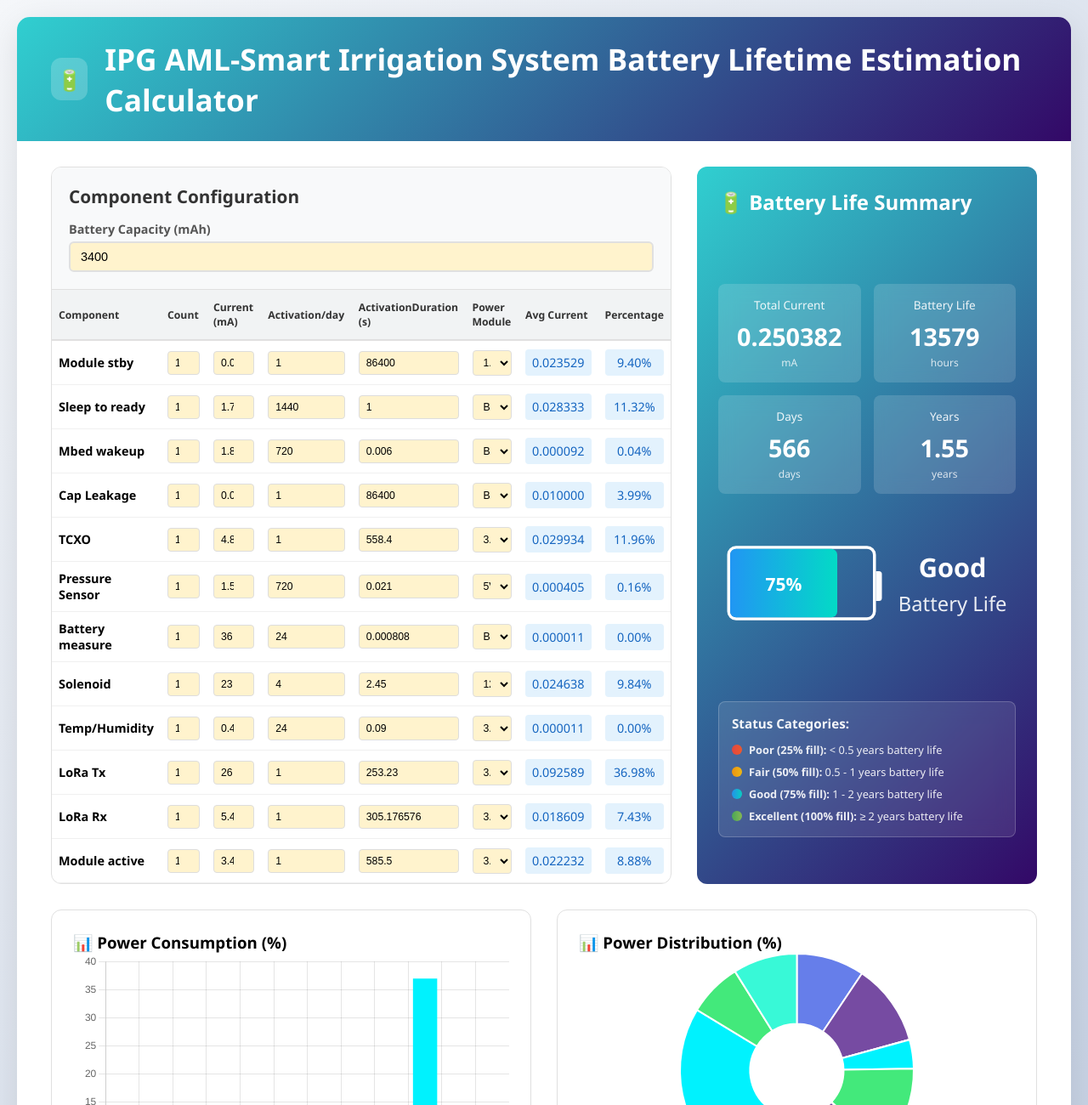
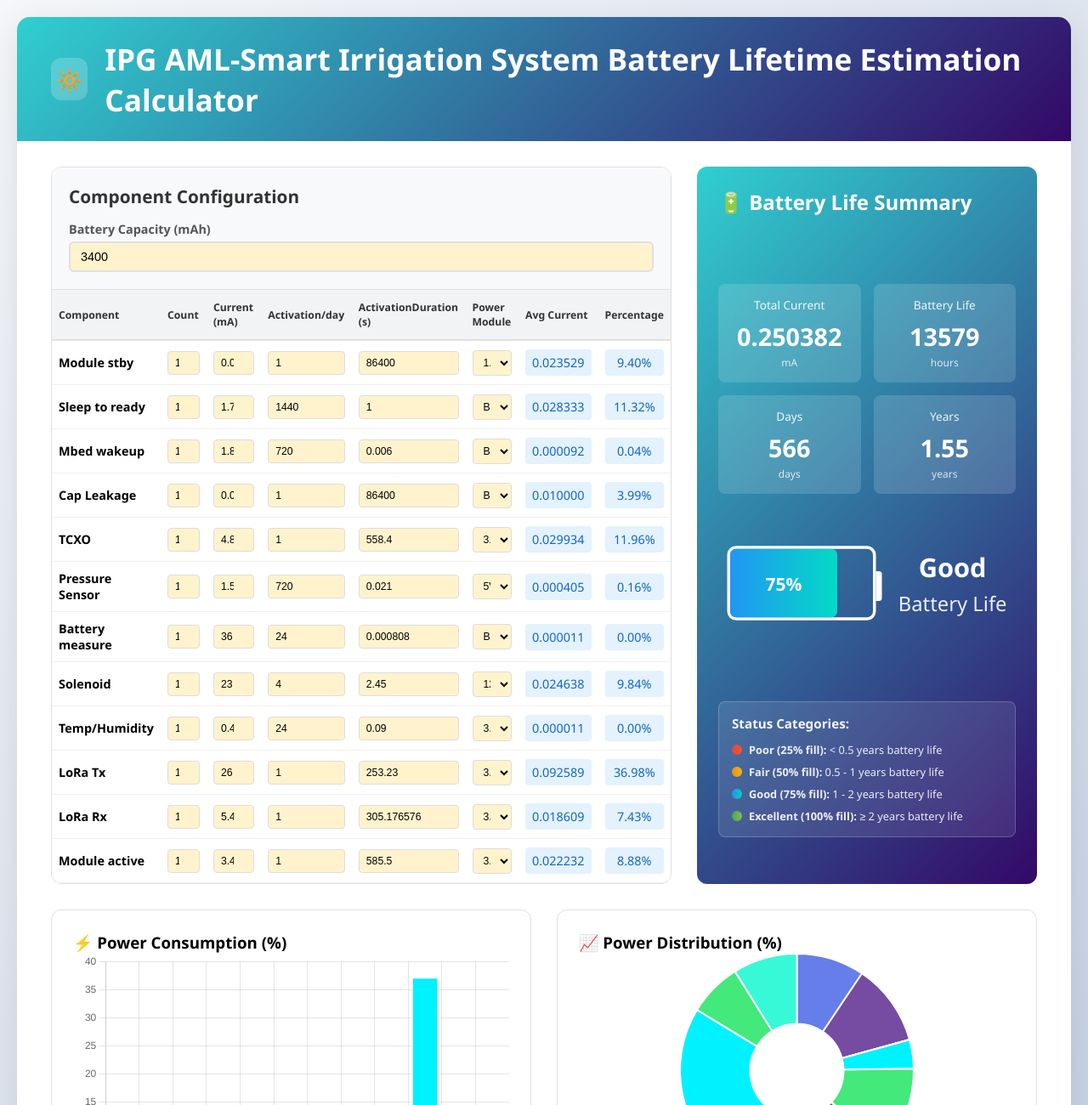
Before and after one commit to sw2jecorpenggchennai/Battery_LifeTime_Estimator, a plain HTML site: page index.html in a window 1280 px wide. Shown: the top 1300 px of the page at 85% size. Drawn offline with nearby package versions, Linux system fonts and the light colour scheme.

Commit message:
Update index.html

```diff
--- a/index.html
+++ b/index.html
@@ -109,7 +109,7 @@
 <body>
     <div class="container">
         <div class="header">
-            <div class="logo">🔋</div>
+            <div class="logo">🔆</div>
             <h1>IPG AML-Smart Irrigation System Battery Lifetime Estimation Calculator</h1>
         </div>
         <div class="main-content">
@@ -202,13 +202,13 @@
             </div>
             <div class="charts-section">
                 <div class="chart-container">
-                    <h3>📊 Power Consumption (%)</h3>
+                    <h3>⚡ Power Consumption (%)</h3>
                     <div class="chart-wrapper">
                         <canvas id="barChart"></canvas>
                     </div>
                 </div>
                 <div class="chart-container">
-                    <h3>📊 Power Distribution (%)</h3>
+                    <h3>📈 Power Distribution (%)</h3>
                     <div class="chart-wrapper">
                         <canvas id="pieChart"></canvas>
                     </div>
```
